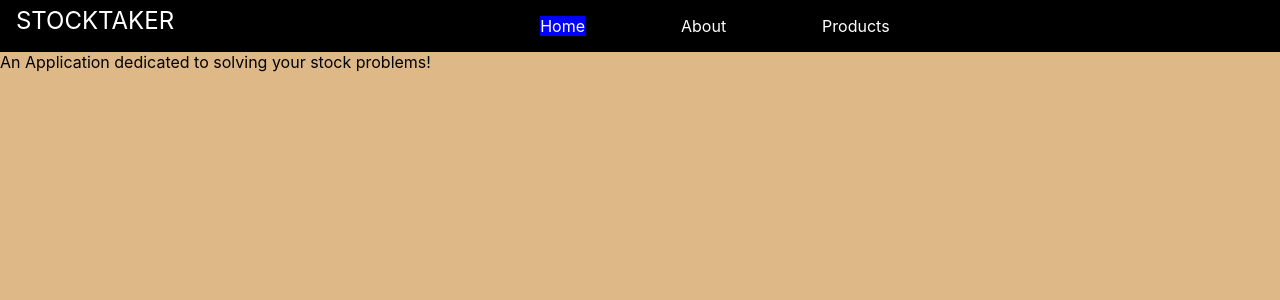
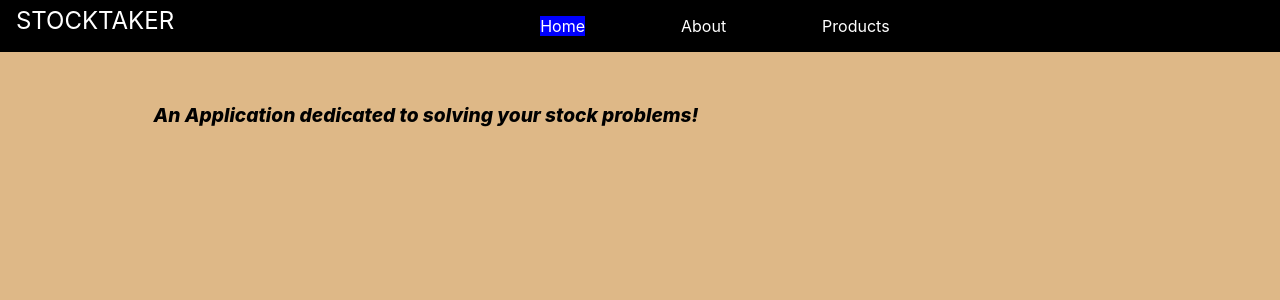
Before and after one commit to danmaraba/stocktaker, a React (Create React App) app: page /about in a window 1280 px wide. Shown: the top 300 px of the page. Built offline with nearby package versions, Linux system fonts and the light colour scheme.

Commit message:
updated the font-style of elements in the about component

```diff
--- a/src/About.js
+++ b/src/About.js
@@ -2,7 +2,7 @@
 
 function About() {
   return (
-    <div>
+    <div className='about'>
         An Application dedicated to solving your stock problems!
     </div>
   )
--- a/src/App.css
+++ b/src/App.css
@@ -90,3 +90,11 @@
   margin:2%;
 
 }
+
+.about{
+  margin-top: 4%;
+  margin-left: 12%;
+  font-size: larger;
+  font-weight: 800;
+  font-style: italic;
+}
```
